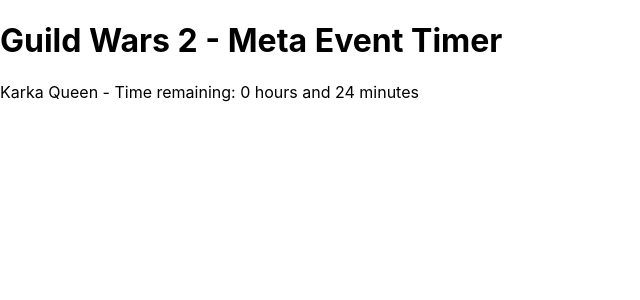
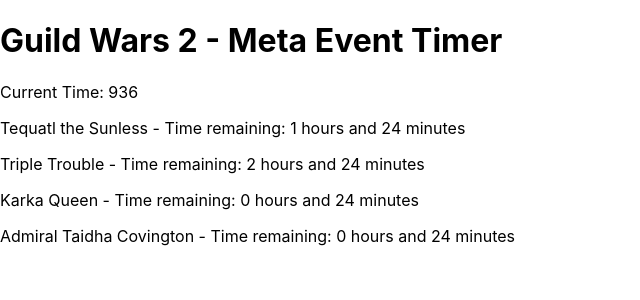
Before and after one commit to arvindmehairjan/gw2-event-timer, a React (Create React App) app in the folder gw2-event-timer/: page / in a window 1280 px wide. Shown: the top 300 px of the page, without its empty margins (0-640 px from the left). Built offline with nearby package versions, Linux system fonts and the light colour scheme.

Commit message:
Showing all bosses

```diff
--- a/gw2-event-timer/src/App.js
+++ b/gw2-event-timer/src/App.js
@@ -9,11 +9,13 @@
   // Access the "Core Tyria" array
   const coreTyriaArray = jsonData['Core Tyria'];
 
-  const findClosestBoss = () => {
-    let closestBoss = null;
-    let minTimeDiff = Infinity;
+  const findClosestBosses = () => {
+    let closestBosses = [];
 
     coreTyriaArray.forEach(entry => {
+      let closestBoss = null;
+      let minTimeDiff = Infinity;
+
       entry.spawnTimer.forEach(eventTime => {
         const [hours, minutes] = eventTime.split(':').map(Number);
         const eventTimeInMinutes = hours * 60 + minutes;
@@ -28,12 +30,14 @@
           };
         }
       });
+
+      closestBosses.push(closestBoss);
     });
 
-    return closestBoss;
+    return closestBosses;
   };
 
-  const closestBoss = findClosestBoss();
+  const closestBosses = findClosestBosses();
 
   const formatTime = (time) => {
     const hours = Math.floor(time / 60);
@@ -44,13 +48,16 @@
   return (
     <div className="App">
       <h1>Guild Wars 2 - Meta Event Timer</h1>
-      {closestBoss ? (
-        <p>
-          {closestBoss.bossName} - Time remaining: {formatTime(closestBoss.timeRemaining)}
-        </p>
-      ) : (
-        <p>No upcoming events</p>
-      )}
+      <p>Current Time: {currentTime}</p>
+      {closestBosses.map((closestBoss, index) => (
+        closestBoss ? (
+          <p key={index}>
+             {closestBoss.bossName} - Time remaining: {formatTime(closestBoss.timeRemaining)}
+          </p>
+        ) : (
+          <p key={index}>No upcoming events for {coreTyriaArray[index].bossName}</p>
+        )
+      ))}
     </div>
   );
 };
```
